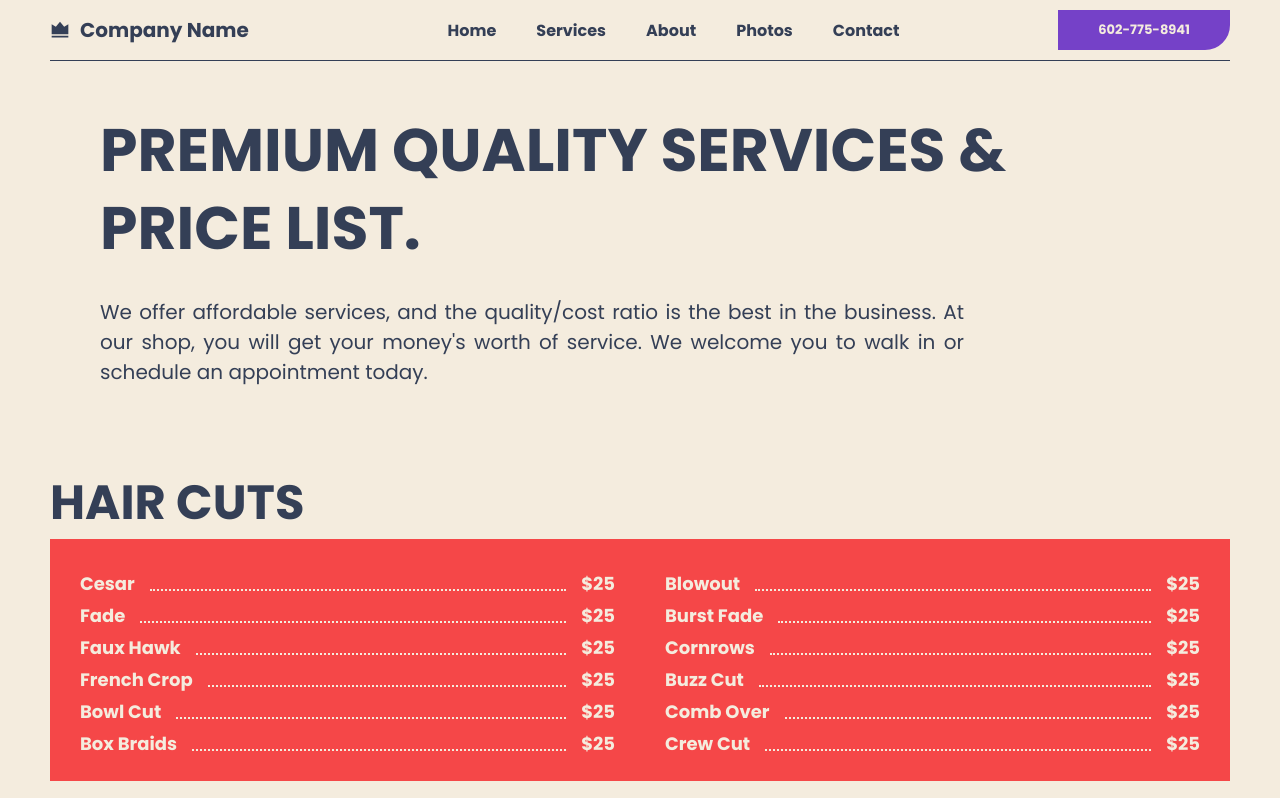
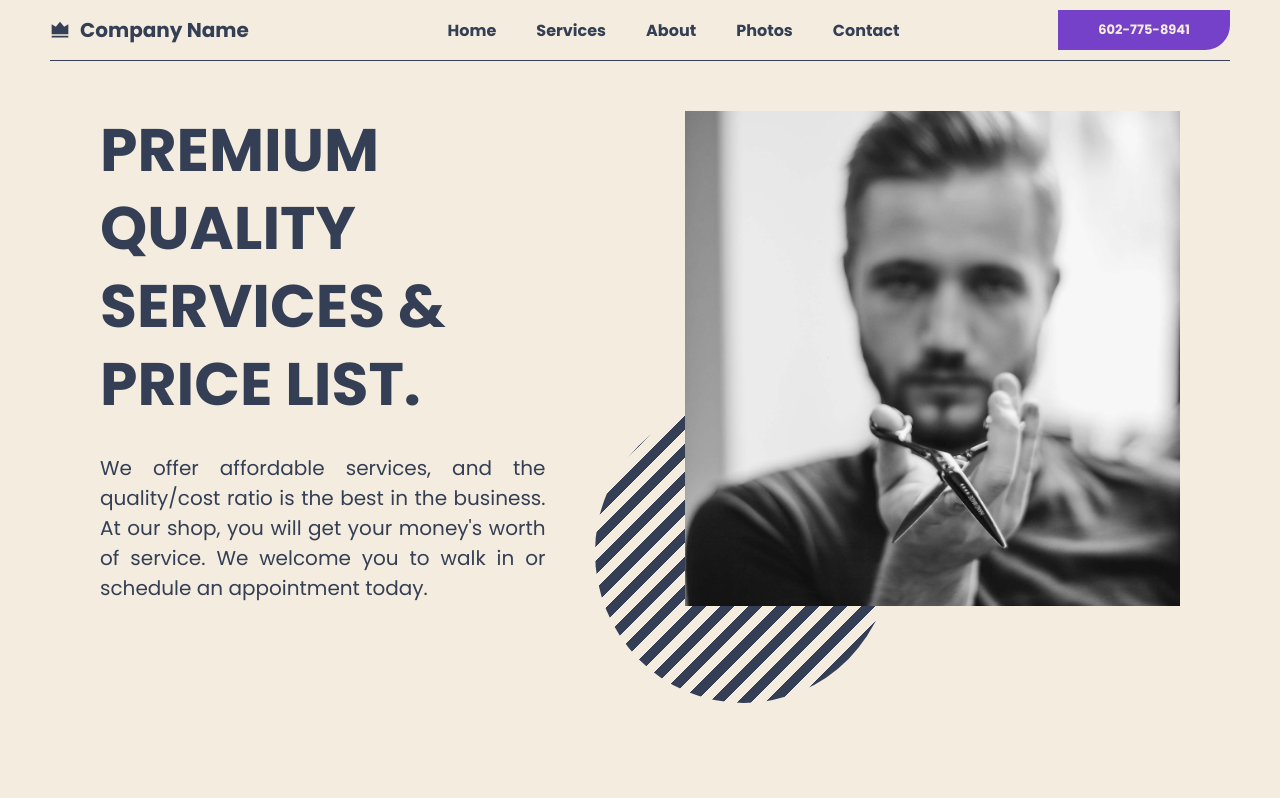
Before and after one commit to ChristianWare/template1, a Next.js app: page /services in a window 1280 px wide. Shown: the top 798 px of the page. Built offline with nearby package versions, Linux system fonts and the light colour scheme.

Commit message:
Added Image to Services Page

```diff
--- a/pages/about.js
+++ b/pages/about.js
@@ -3,7 +3,7 @@
 import b7 from "../public/images/b8.jpg";
 import b15 from "../public/images/b15.jpg";
 import b16 from "../public/images/b16.jpg";
-import b17 from "../public/images/b17.jpg";
+import b17 from "../public/images/b12.jpg";
 
 function about() {
   return (
--- a/pages/services.js
+++ b/pages/services.js
@@ -1,3 +1,4 @@
+import Image from "next/image";
 import styles from "../styles/servicesPage.module.css";
 import {
   adultLeft,
@@ -7,11 +8,13 @@
   childrenLeft,
   childrenRight,
 } from "../src/data";
+import b9 from "../public/images/b9.jpg";
 
 function services() {
   return (
     <div className={styles.servicesContainer}>
       <div className={styles.topContent}>
+        <div className={styles.topLeft}>
           <h1 className={styles.heading}>
             Premium Quality Services & Price List.
           </h1>
@@ -20,6 +23,12 @@
             in the business. At our shop, you will get your money's worth of
             service. We welcome you to walk in or schedule an appointment today.
           </p>
+        </div>
+        <div className={styles.topRight}>
+          <div className={styles.topImgContainer}>
+            <Image src={b9} objectFit='cover' width={500} height={500} />
+          </div>
+        </div>
       </div>
       <h2 className={styles.sectionHeader}>Hair Cuts</h2>
       <div className={styles.contentBottom1}>
--- a/styles/servicesPage.module.css
+++ b/styles/servicesPage.module.css
@@ -6,10 +6,37 @@
 
 .topContent {
     padding: 5rem;
+    display: flex;
+    align-items: flex-start;
+    justify-content: space-between;
+    gap: 9rem;
+    margin-bottom: 10rem;
 }
 
+.topLeft, .topRight {
+    flex: 1;
+}
+
+.topImgContainer {
+    position: relative;
+    z-index: 1;
+}
+
+.topImgContainer::after {
+    content: '';
+    position: absolute;
+    z-index: -1;
+    bottom: -90px;
+    left:-90px;
+    width: 60%;
+    height: 60%;
+    border-radius: 50%;
+    background: var(--design1);
+}
+
+
 .heading {
-    width: 90%;
+    /* width: 90%; */
     line-height: 1.3;
     color: var(--accent1);
     text-transform: uppercase;
@@ -17,7 +44,7 @@
 }
 
 .topContent p {
-    width: 80%;
+    width: 90%;
     text-align: justify;
     hyphens: auto;
     color: var(--accent1);
@@ -86,6 +113,9 @@
 @media screen and (max-width: 953px) {
     .topContent {
         padding-top: 2rem;
+        flex-direction: column;
+        align-items: center;
+        gap: 1rem
     }
 
     .topContent p {
@@ -100,6 +130,10 @@
     .topContent h5 {
         text-align: justify;
         width: 100%;
+    }
+
+    .topImgContainer {
+        margin-bottom: 15rem;
     }
 }
 
```
Lines whose indentation alone changed are shown as unchanged.
